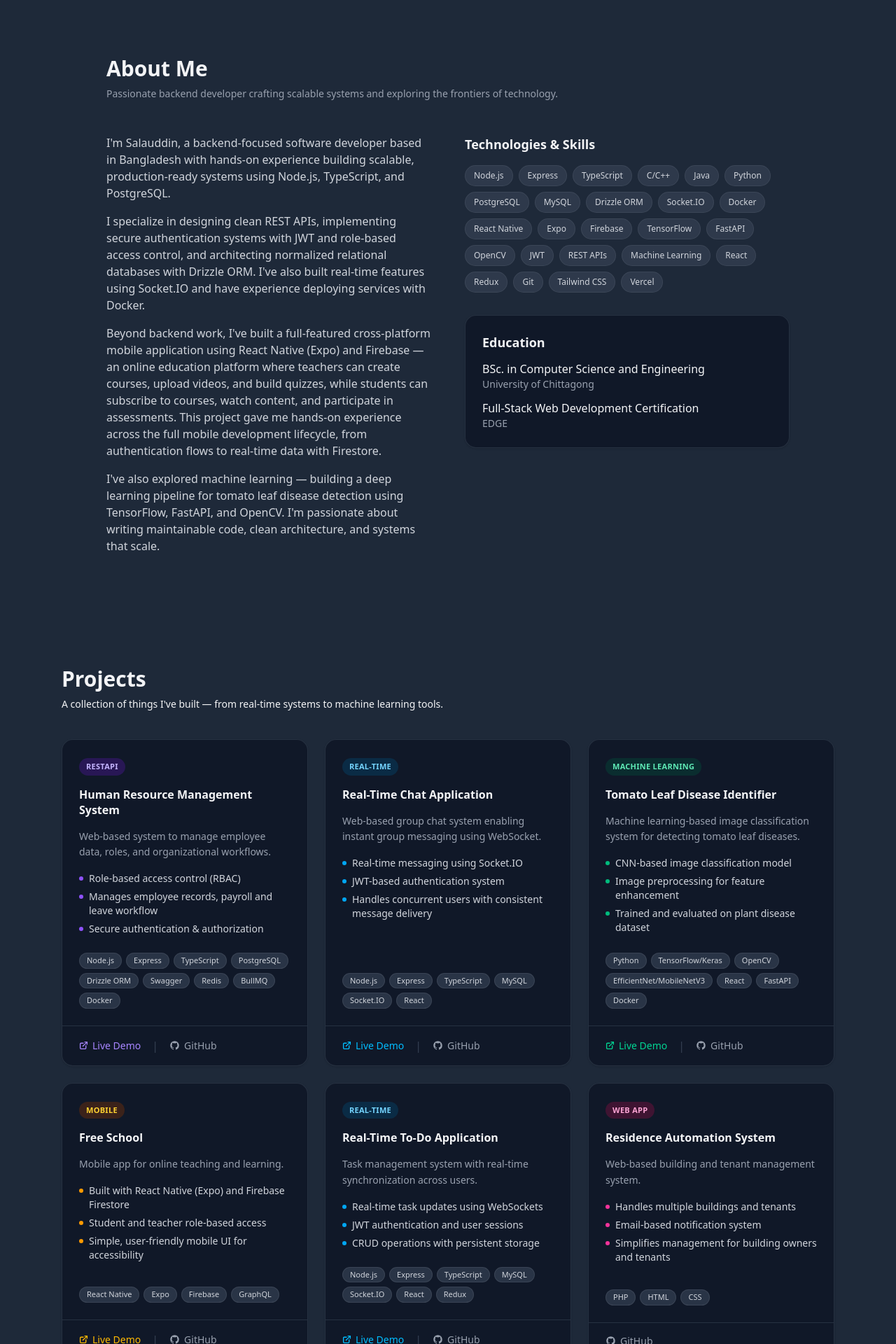
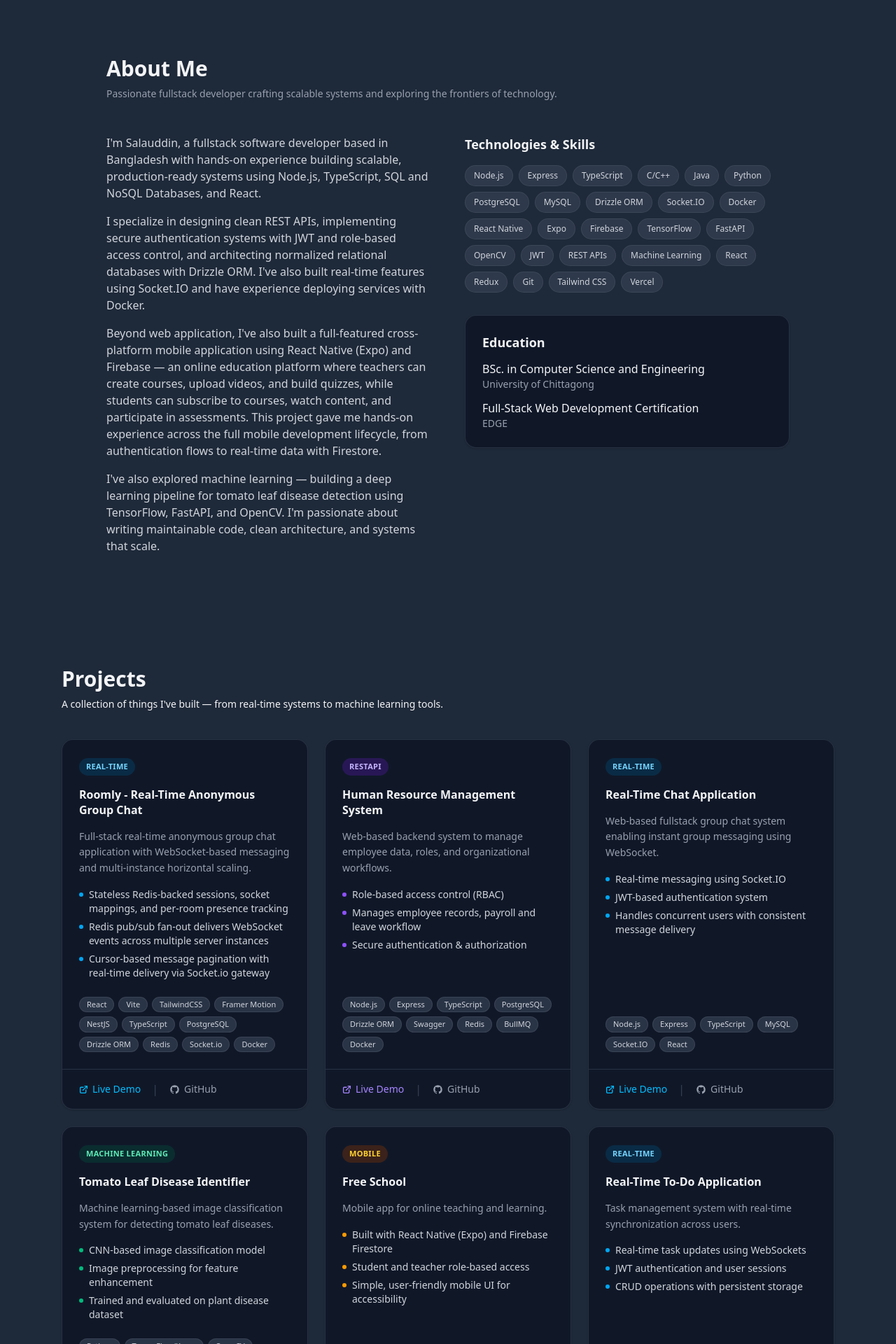
Before and after one commit to shible77/Portfolio, a React (Vite) app in the folder myPortfolio/: page / in a window 1280 px wide. Shown: the part 800-2720 px from the top of the page at 70% size. Built offline with nearby package versions, Linux system fonts and the light colour scheme.

Commit message:
feat: update About section to reflect fullstack developer skills and enhance project descriptions

```diff
--- a/myPortfolio/src/components/Navbar.tsx
+++ b/myPortfolio/src/components/Navbar.tsx
@@ -83,7 +83,7 @@ export default function Navbar({ theme, setTheme }: NavbarProps): JSX.Element {
             Salauddin Shible
           </span>
           <span className="block text-xs font-medium uppercase tracking-[0.18em] text-gray-500 dark:text-gray-400">
-            Backend Developer
+            Fullstack Developer
           </span>
         </button>
 
--- a/myPortfolio/src/sections/About.tsx
+++ b/myPortfolio/src/sections/About.tsx
@@ -30,7 +30,7 @@ export default function About(): JSX.Element {
         transition={{ duration: 0.8, ease: "easeOut", delay: 0.1 }}
         className="text-sm mb-12 text-gray-600 dark:text-gray-400"
       >
-        Passionate backend developer crafting scalable systems and exploring the frontiers of technology.
+        Passionate fullstack developer crafting scalable systems and exploring the frontiers of technology.
       </motion.p>
 
       <div className="grid lg:grid-cols-2 gap-12">
@@ -43,9 +43,9 @@ export default function About(): JSX.Element {
           className="space-y-4 text-gray-600 dark:text-gray-300"
         >
           <p>
-            I'm Salauddin, a backend-focused software developer based in
+            I'm Salauddin, a fullstack software developer based in
             Bangladesh with hands-on experience building scalable,
-            production-ready systems using Node.js, TypeScript, and PostgreSQL.
+            production-ready systems using Node.js, TypeScript, SQL and NoSQL Databases, and React.
           </p>
           <p>
             I specialize in designing clean REST APIs, implementing secure
@@ -55,7 +55,7 @@ export default function About(): JSX.Element {
             deploying services with Docker.
           </p>
           <p>
-            Beyond backend work, I've built a full-featured cross-platform mobile
+            Beyond web application, I've also built a full-featured cross-platform mobile
             application using React Native (Expo) and Firebase — an online
             education platform where teachers can create courses, upload videos,
             and build quizzes, while students can subscribe to courses, watch
--- a/myPortfolio/src/sections/Hero.tsx
+++ b/myPortfolio/src/sections/Hero.tsx
@@ -21,8 +21,8 @@ export default function Hero(): JSX.Element {
         <h1 className="text-5xl md:text-7xl font-extrabold tracking-tight bg-clip-text text-transparent bg-linear-to-br from-cyan-400 to-purple-500">
           Salauddin Shible
         </h1>
-        <p className="mt-6 text-lg md:text-xl text-gray-300">
-          Backend Developer | Node.js | Express | PostgreSQL | MySQL | Deep Learning
+        <p className="mt-6 text-lg max-w-full md:text-xl text-gray-300">
+          Fullstack Developer | NodeJS | Express | NestJS | React | Deep Learning
         </p>
         <div className="mt-10 flex justify-center gap-6">
           <button
--- a/myPortfolio/src/sections/Projects.tsx
+++ b/myPortfolio/src/sections/Projects.tsx
@@ -12,27 +12,70 @@ type Project = {
 
 const projects: Project[] = [
   {
+    name: "Roomly - Real-Time Anonymous Group Chat",
+    desc: "Full-stack real-time anonymous group chat application with WebSocket-based messaging and multi-instance horizontal scaling.",
+    notes: [
+      "Stateless Redis-backed sessions, socket mappings, and per-room presence tracking",
+      "Redis pub/sub fan-out delivers WebSocket events across multiple server instances",
+      "Cursor-based message pagination with real-time delivery via Socket.io gateway",
+    ],
+    ele: [
+      "React",
+      "Vite",
+      "TailwindCSS",
+      "Framer Motion",
+      "NestJS",
+      "TypeScript",
+      "PostgreSQL",
+      "Drizzle ORM",
+      "Redis",
+      "Socket.io",
+      "Docker",
+    ],
+    links: [
+      "https://anonymous-chat-sigma-cyan.vercel.app",
+      "https://github.com/shible77/Roomly-Real-Time-Anonymous-Chat-Application",
+    ],
+    tag: "Real-Time",
+  },
+  {
     name: "Human Resource Management System",
-    desc: "Web-based system to manage employee data, roles, and organizational workflows.",
+    desc: "Web-based backend system to manage employee data, roles, and organizational workflows.",
     notes: [
       "Role-based access control (RBAC)",
       "Manages employee records, payroll and leave workflow",
       "Secure authentication & authorization",
     ],
-    ele: ["Node.js", "Express", "TypeScript", "PostgreSQL", "Drizzle ORM", "Swagger", "Redis", "BullMQ", "Docker"],
-    links: ["https://hr-management-system-api-8qlg.onrender.com/docs", "https://github.com/shible77/HR-Management-System-Server"],
+    ele: [
+      "Node.js",
+      "Express",
+      "TypeScript",
+      "PostgreSQL",
+      "Drizzle ORM",
+      "Swagger",
+      "Redis",
+      "BullMQ",
+      "Docker",
+    ],
+    links: [
+      "https://hr-management-system-api-8qlg.onrender.com/docs",
+      "https://github.com/shible77/HR-Management-System-Server",
+    ],
     tag: "RestAPI",
   },
   {
     name: "Real-Time Chat Application",
-    desc: "Web-based group chat system enabling instant group messaging using WebSocket.",
+    desc: "Web-based fullstack group chat system enabling instant group messaging using WebSocket.",
     notes: [
       "Real-time messaging using Socket.IO",
       "JWT-based authentication system",
       "Handles concurrent users with consistent message delivery",
     ],
     ele: ["Node.js", "Express", "TypeScript", "MySQL", "Socket.IO", "React"],
-    links: ["https://real-time-chatting-app-gamma.vercel.app", "https://github.com/shible77/Real-Time-Chatting-App"],
+    links: [
+      "https://real-time-chatting-app-gamma.vercel.app",
+      "https://github.com/shible77/Real-Time-Chatting-App",
+    ],
     tag: "Real-Time",
   },
   {
@@ -43,8 +86,19 @@ const projects: Project[] = [
       "Image preprocessing for feature enhancement",
       "Trained and evaluated on plant disease dataset",
     ],
-    ele: ["Python", "TensorFlow/Keras", "OpenCV", "EfficientNet/MobileNetV3", "React", "FastAPI", "Docker"],
-    links: ["https://tomato-leaf-disease-predictor.onrender.com/", "https://github.com/shible77/FullStack-Tomato-Plant-Disease-Classification"],
+    ele: [
+      "Python",
+      "TensorFlow/Keras",
+      "OpenCV",
+      "EfficientNet/MobileNetV3",
+      "React",
+      "FastAPI",
+      "Docker",
+    ],
+    links: [
+      "https://tomato-leaf-disease-predictor.onrender.com/",
+      "https://github.com/shible77/FullStack-Tomato-Plant-Disease-Classification",
+    ],
     tag: "Machine Learning",
   },
   {
@@ -56,7 +110,10 @@ const projects: Project[] = [
       "Simple, user-friendly mobile UI for accessibility",
     ],
     ele: ["React Native", "Expo", "Firebase", "GraphQL"],
-    links: ["https://drive.google.com/file/d/1VUj5IspU2GIupVbA4lj2o8gl0PjEs7Hz/view?usp=sharing", "https://github.com/shible77/free-school"],
+    links: [
+      "https://drive.google.com/file/d/1VUj5IspU2GIupVbA4lj2o8gl0PjEs7Hz/view?usp=sharing",
+      "https://github.com/shible77/free-school",
+    ],
     tag: "Mobile",
   },
   {
@@ -67,8 +124,19 @@ const projects: Project[] = [
       "JWT authentication and user sessions",
       "CRUD operations with persistent storage",
     ],
-    ele: ["Node.js", "Express", "TypeScript", "MySQL", "Socket.IO", "React", "Redux"],
-    links: ["https://a-real-time-todo-app.onrender.com", "https://github.com/shible77/A-comprehensive-realtime-ToDo-app-using-Redux-and-socket.io"],
+    ele: [
+      "Node.js",
+      "Express",
+      "TypeScript",
+      "MySQL",
+      "Socket.IO",
+      "React",
+      "Redux",
+    ],
+    links: [
+      "https://a-real-time-todo-app.onrender.com",
+      "https://github.com/shible77/A-comprehensive-realtime-ToDo-app-using-Redux-and-socket.io",
+    ],
     tag: "Real-Time",
   },
   {
@@ -86,27 +154,35 @@ const projects: Project[] = [
 ];
 
 const tagStyles: Record<string, string> = {
-  "RestAPI":       "bg-violet-100 text-violet-700 dark:bg-violet-900/40 dark:text-violet-300",
-  "Real-Time":        "bg-sky-100 text-sky-700 dark:bg-sky-900/40 dark:text-sky-300",
-  "Machine Learning": "bg-emerald-100 text-emerald-700 dark:bg-emerald-900/40 dark:text-emerald-300",
-  "Mobile":           "bg-amber-100 text-amber-700 dark:bg-amber-900/40 dark:text-amber-300",
-  "Web App":          "bg-pink-100 text-pink-700 dark:bg-pink-900/40 dark:text-pink-300",
+  RestAPI:
+    "bg-violet-100 text-violet-700 dark:bg-violet-900/40 dark:text-violet-300",
+  "Real-Time": "bg-sky-100 text-sky-700 dark:bg-sky-900/40 dark:text-sky-300",
+  "Machine Learning":
+    "bg-emerald-100 text-emerald-700 dark:bg-emerald-900/40 dark:text-emerald-300",
+  Mobile:
+    "bg-amber-100 text-amber-700 dark:bg-amber-900/40 dark:text-amber-300",
+  "Web App": "bg-pink-100 text-pink-700 dark:bg-pink-900/40 dark:text-pink-300",
 };
 
 const dotColors: Record<string, string> = {
-  "RestAPI":       "bg-violet-400 dark:bg-violet-500",
-  "Real-Time":        "bg-sky-400 dark:bg-sky-500",
+  RestAPI: "bg-violet-400 dark:bg-violet-500",
+  "Real-Time": "bg-sky-400 dark:bg-sky-500",
   "Machine Learning": "bg-emerald-400 dark:bg-emerald-500",
-  "Mobile":           "bg-amber-400 dark:bg-amber-500",
-  "Web App":          "bg-pink-400 dark:bg-pink-500",
+  Mobile: "bg-amber-400 dark:bg-amber-500",
+  "Web App": "bg-pink-400 dark:bg-pink-500",
 };
 
 const linkAccent: Record<string, string> = {
-  "RestAPI":       "text-violet-600 dark:text-violet-400 hover:text-violet-800 dark:hover:text-violet-200",
-  "Real-Time":        "text-sky-600 dark:text-sky-400 hover:text-sky-800 dark:hover:text-sky-200",
-  "Machine Learning": "text-emerald-600 dark:text-emerald-400 hover:text-emerald-800 dark:hover:text-emerald-200",
-  "Mobile":           "text-amber-600 dark:text-amber-400 hover:text-amber-800 dark:hover:text-amber-200",
-  "Web App":          "text-pink-600 dark:text-pink-400 hover:text-pink-800 dark:hover:text-pink-200",
+  RestAPI:
+    "text-violet-600 dark:text-violet-400 hover:text-violet-800 dark:hover:text-violet-200",
+  "Real-Time":
+    "text-sky-600 dark:text-sky-400 hover:text-sky-800 dark:hover:text-sky-200",
+  "Machine Learning":
+    "text-emerald-600 dark:text-emerald-400 hover:text-emerald-800 dark:hover:text-emerald-200",
+  Mobile:
+    "text-amber-600 dark:text-amber-400 hover:text-amber-800 dark:hover:text-amber-200",
+  "Web App":
+    "text-pink-600 dark:text-pink-400 hover:text-pink-800 dark:hover:text-pink-200",
 };
 
 export default function Projects(): JSX.Element {
@@ -116,7 +192,6 @@ export default function Projects(): JSX.Element {
       className="scroll-mt-20 py-20 bg-gray-50 dark:bg-gray-800"
     >
       <div className="max-w-6xl mx-auto px-6">
-
         {/* Heading — same style as About */}
         <motion.h2
           initial={{ opacity: 0, y: 30 }}
@@ -134,7 +209,8 @@ export default function Projects(): JSX.Element {
           transition={{ duration: 0.6 }}
           className="text-sm mb-10"
         >
-          A collection of things I've built — from real-time systems to machine learning tools.
+          A collection of things I've built — from real-time systems to machine
+          learning tools.
         </motion.p>
         <div className="grid md:grid-cols-2 lg:grid-cols-3 gap-6">
           {projects.map((project, i) => (
@@ -148,7 +224,6 @@ export default function Projects(): JSX.Element {
             >
               {/* Card body */}
               <div className="flex flex-col gap-4 p-6 flex-1">
-
                 {/* Tag */}
                 <div>
                   <span
@@ -171,7 +246,10 @@ export default function Projects(): JSX.Element {
                 {/* Notes */}
                 <ul className="flex flex-col gap-1.5">
                   {project.notes.map((note, idx) => (
-                    <li key={idx} className="flex items-start gap-2 text-sm text-gray-600 dark:text-gray-300">
+                    <li
+                      key={idx}
+                      className="flex items-start gap-2 text-sm text-gray-600 dark:text-gray-300"
+                    >
                       <span
                         className={`mt-1.75 shrink-0 w-1.5 h-1.5 rounded-full ${dotColors[project.tag] ?? "bg-gray-400"}`}
                       />
@@ -216,7 +294,9 @@ export default function Projects(): JSX.Element {
                       <LiveIcon />
                       Live Demo
                     </a>
-                    <span className="text-gray-200 dark:text-gray-700 select-none">|</span>
+                    <span className="text-gray-200 dark:text-gray-700 select-none">
+                      |
+                    </span>
                     <a
                       href={project.links[1]}
                       target="_blank"
@@ -239,7 +319,13 @@ export default function Projects(): JSX.Element {
 
 function GitHubIcon() {
   return (
-    <svg width="15" height="15" viewBox="0 0 24 24" fill="currentColor" aria-hidden="true">
+    <svg
+      width="15"
+      height="15"
+      viewBox="0 0 24 24"
+      fill="currentColor"
+      aria-hidden="true"
+    >
       <path d="M12 2C6.477 2 2 6.484 2 12.017c0 4.425 2.865 8.18 6.839 9.504.5.092.682-.217.682-.483 0-.237-.008-.868-.013-1.703-2.782.605-3.369-1.343-3.369-1.343-.454-1.158-1.11-1.466-1.11-1.466-.908-.62.069-.608.069-.608 1.003.07 1.531 1.032 1.531 1.032.892 1.53 2.341 1.088 2.91.832.092-.647.35-1.088.636-1.338-2.22-.253-4.555-1.113-4.555-4.951 0-1.093.39-1.988 1.029-2.688-.103-.253-.446-1.272.098-2.65 0 0 .84-.27 2.75 1.026A9.564 9.564 0 0 1 12 6.844a9.59 9.59 0 0 1 2.504.337c1.909-1.296 2.747-1.027 2.747-1.027.546 1.379.202 2.398.1 2.651.64.7 1.028 1.595 1.028 2.688 0 3.848-2.339 4.695-4.566 4.943.359.309.678.92.678 1.855 0 1.338-.012 2.419-.012 2.747 0 .268.18.58.688.482A10.02 10.02 0 0 0 22 12.017C22 6.484 17.522 2 12 2z" />
     </svg>
   );
@@ -247,7 +333,17 @@ function GitHubIcon() {
 
 function LiveIcon() {
   return (
-    <svg width="13" height="13" viewBox="0 0 24 24" fill="none" stroke="currentColor" strokeWidth="2.5" strokeLinecap="round" strokeLinejoin="round" aria-hidden="true">
+    <svg
+      width="13"
+      height="13"
+      viewBox="0 0 24 24"
+      fill="none"
+      stroke="currentColor"
+      strokeWidth="2.5"
+      strokeLinecap="round"
+      strokeLinejoin="round"
+      aria-hidden="true"
+    >
       <path d="M18 13v6a2 2 0 0 1-2 2H5a2 2 0 0 1-2-2V8a2 2 0 0 1 2-2h6" />
       <polyline points="15 3 21 3 21 9" />
       <line x1="10" y1="14" x2="21" y2="3" />
```
